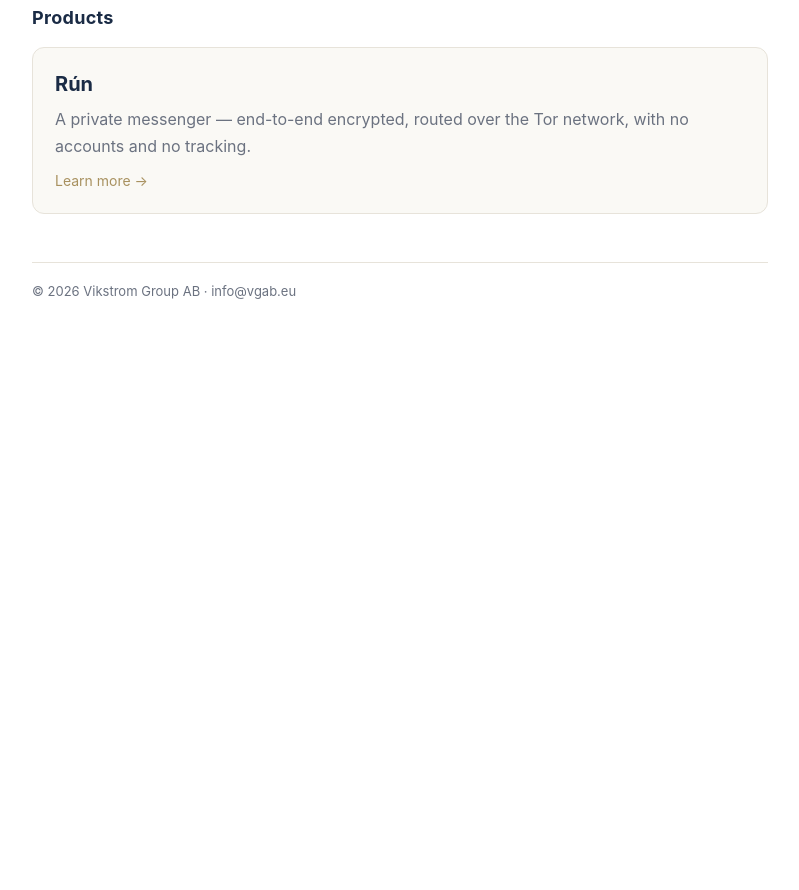
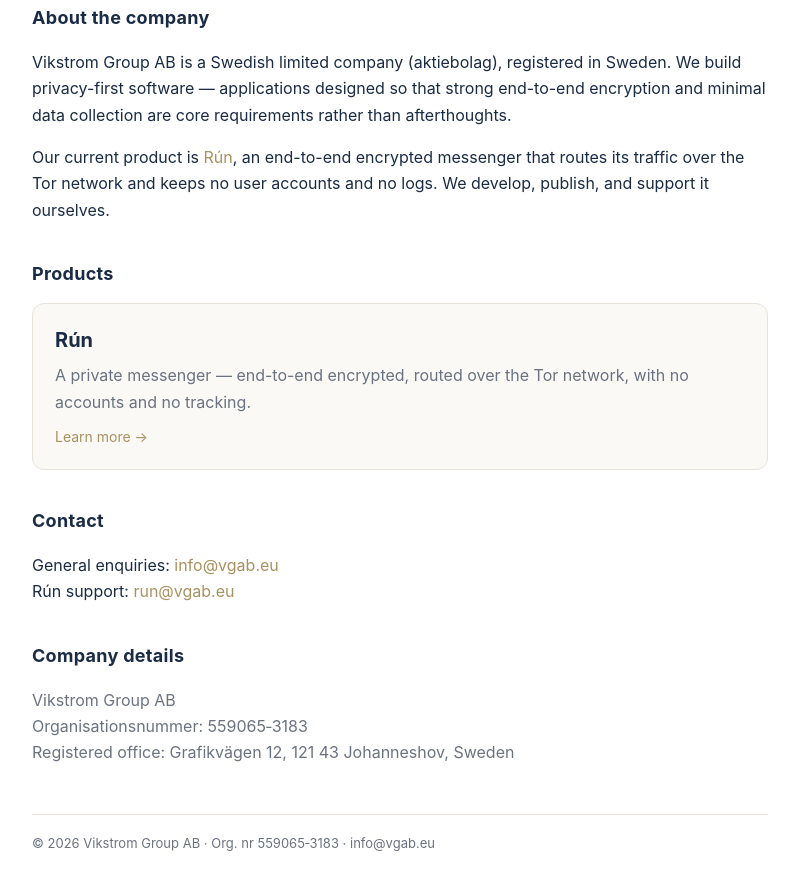
Before and after one commit to cptdad/vgab-site, a plain HTML site: page index.html in a window 1280 px wide. Shown: the part 432-1322 px from the top of the page, without its empty margins (240-1039 px from the left). Before the commit the page ends 815 px from the top, so only its background shows below. Drawn offline with Linux system fonts and the light colour scheme.

Commit message:
Add legal entity details + expand content for org verification
Apple withdrew the Vikstrom Group AB org enrollment (3L8N344S5U) citing the
website. The site was already live and multi-page, so this strengthens the two
weak points Apple checks:

- Associate the domain with the organization: add a "Company details" block on
  the homepage (legal name, organisationsnummer 559065-3183, registered office
  Grafikvägen 12, 121 43 Johanneshov) and show "Org. nr 559065-3183" in the
  footer of every page — also a Swedish AB website requirement.
- Clear "minimal content": expand the homepage with an About-the-company
  section and a Contact section instead of just a hero + one product card.

```diff
--- a/index.html
+++ b/index.html
@@ -3,8 +3,8 @@
 <head>
 <meta charset="utf-8">
 <meta name="viewport" content="width=device-width, initial-scale=1">
-<title>Vikstrom Group AB</title>
-<meta name="description" content="Vikstrom Group AB — a Swedish IT consultancy, building privacy-first products including Rún, a private messenger.">
+<title>Vikstrom Group AB — Swedish IT consultancy</title>
+<meta name="description" content="Vikstrom Group AB is a Swedish limited company building privacy-first software, including Rún, an end-to-end encrypted private messenger.">
 <link rel="icon" href="favicon.ico" sizes="any">
 <link rel="icon" type="image/svg+xml" href="favicon.svg">
 <link rel="stylesheet" href="style.css">
@@ -12,9 +12,13 @@
 <body>
 <div class="wrap">
   <div class="hero">
-    <img class="logo" src="logo.png" alt="Vikstrom Group AB — Consultancy">
+    <img class="logo" src="logo.png" alt="Vikstrom Group AB">
     <p class="tagline">A Swedish IT consultancy, building privacy-first products.</p>
   </div>
+
+  <h2>About the company</h2>
+  <p>Vikstrom Group AB is a Swedish limited company (aktiebolag), registered in Sweden. We build privacy-first software — applications designed so that strong end-to-end encryption and minimal data collection are core requirements rather than afterthoughts.</p>
+  <p>Our current product is <a href="run.html">Rún</a>, an end-to-end encrypted messenger that routes its traffic over the Tor network and keeps no user accounts and no logs. We develop, publish, and support it ourselves.</p>
 
   <h2>Products</h2>
   <div class="products">
@@ -25,8 +29,21 @@
     </a>
   </div>
 
+  <h2>Contact</h2>
+  <p>
+    General enquiries: <a href="mailto:info@vgab.eu">info@vgab.eu</a><br>
+    Rún support: <a href="mailto:run@vgab.eu">run@vgab.eu</a>
+  </p>
+
+  <h2>Company details</h2>
+  <p class="muted">
+    Vikstrom Group AB<br>
+    Organisationsnummer: 559065&#8209;3183<br>
+    Registered office: Grafikvägen 12, 121 43 Johanneshov, Sweden
+  </p>
+
   <footer>
-    © 2026 Vikstrom Group AB · <a href="mailto:info@vgab.eu">info@vgab.eu</a>
+    © 2026 Vikstrom Group AB · Org. nr 559065&#8209;3183 · <a href="mailto:info@vgab.eu">info@vgab.eu</a>
   </footer>
 </div>
 </body>
```
Also changed, not shown: privacy.html (+1 -1 lines), run.html (+1 -1 lines), support.html (+1 -1 lines).
